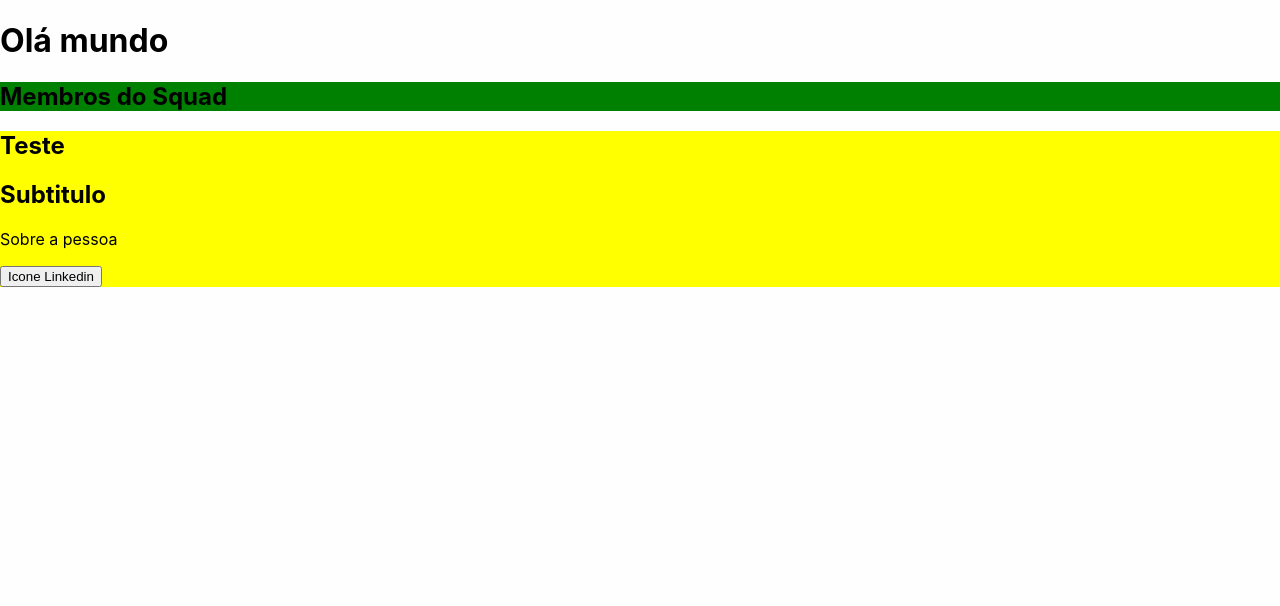
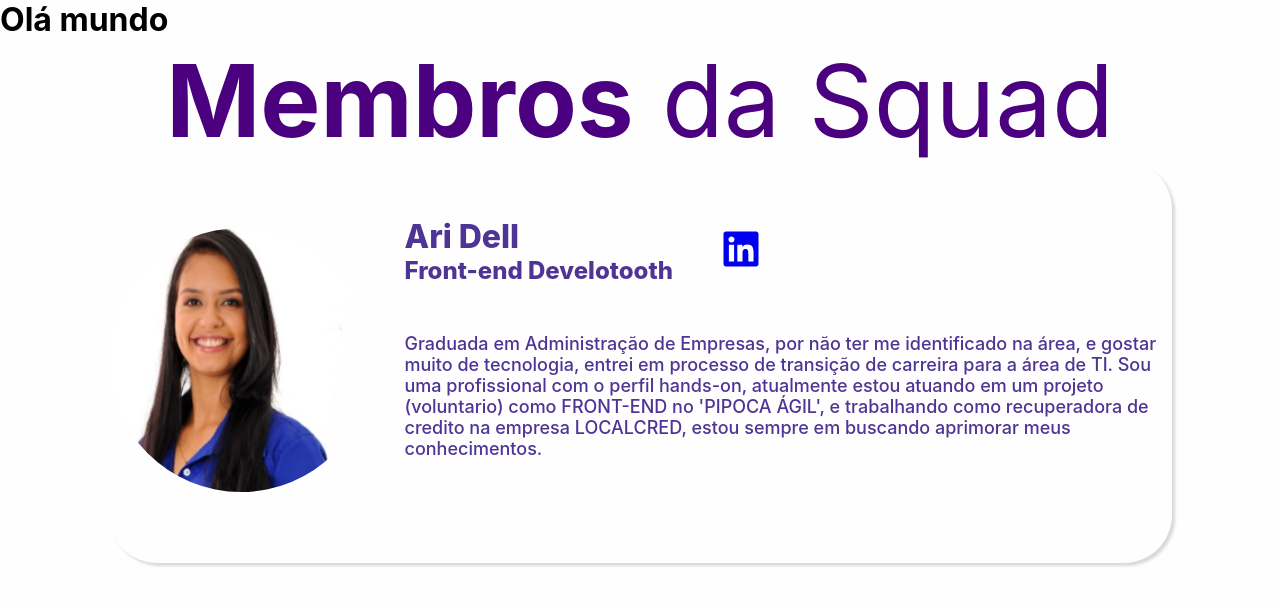
Before and after one commit to squadroxo/squad-roxo-pastel, a React (Vite) app: page / in a window 1280 px wide. Shown: the top 606 px of the page. Built offline with nearby package versions, Linux system fonts and the light colour scheme.

Commit message:
Feat: primeiro componente: Card do membro do Squad

```diff
--- a/src/components/ContainerMembro/ContainerMembro.module.scss
+++ b/src/components/ContainerMembro/ContainerMembro.module.scss
@@ -1,3 +1,46 @@
-.testeContainer {
-  background-color: yellow;
+.container {
+  width: 1063px;
+  height: 402px;
+  display: flex;
+  align-items: center;
+  justify-content: center;
+  gap: 2rem;
+  box-shadow: rgba(0, 0, 0, 0.15) 3px 3px 3px;
+  border-radius: 3rem;
+
+  &__containerFoto{
+
+    &__foto{
+      border-radius: 50%;
+      width: 264px;
+      height: 264px;
+    }
+  }
+
+  &__containerInfos{
+
+    &__pessoa{
+      display: flex;
+      align-items: center;
+      gap: 3rem;
+      &__nome {
+        font-weight: 800;
+        font-size: 32px;
+        color: #4E3494;
+      }
+
+      &__funcao{
+        font-weight: 800;
+        font-size: 24px;
+        color: #4E3494;
+      }
+    }
+
+    &__sobre{
+      margin: 3rem 0;
+      font-size: 18px;
+      font-weight: 500;
+      color: #4E3494;
+    }
+  }
 }
--- a/src/components/ContainerMembro/index.tsx
+++ b/src/components/ContainerMembro/index.tsx
@@ -1,12 +1,32 @@
-import styles from "./ContainerMembro.module.scss"
+import styles from "./ContainerMembro.module.scss";
+import { FaLinkedin } from "react-icons/fa";
 
-export default function ContainerMembro(){
+interface IContainerMembroProps {
+  nomeMembro: string,
+  funcao: string,
+  linkLinkedin: string,
+  sobreMembro: string,
+  foto: string
+}
+
+export default function ContainerMembro({ foto, funcao, linkLinkedin, nomeMembro, sobreMembro }: IContainerMembroProps){
   return (
-    <div className={styles.testeContainer}>
-        <h1>Teste</h1>
-        <h2>Subtitulo</h2>
-        <p>Sobre a pessoa</p>
-        <button>Icone Linkedin</button>
+    <div className={styles.container}>
+      <div className={styles.container__containerFoto}>
+        <img src={foto} alt={`Foto do(a) ${nomeMembro}`} className={styles.container__containerFoto__foto}/>
+      </div>
+      <div className={styles.container__containerInfos}>
+        <div className={styles.container__containerInfos__pessoa}>
+          <div>
+            <h1 className={styles.container__containerInfos__pessoa__nome}>{nomeMembro}</h1>
+            <h2 className={styles.container__containerInfos__pessoa__funcao}>{funcao}</h2>
+          </div>
+          <a href={linkLinkedin} target="_blank">
+            <FaLinkedin size={40}/>
+          </a>
+        </div>
+        <p className={styles.container__containerInfos__sobre}>{sobreMembro}</p>
+      </div>
     </div>
   )
 }
--- a/src/components/SquadSection/SquadSection.module.scss
+++ b/src/components/SquadSection/SquadSection.module.scss
@@ -1,3 +1,12 @@
-.teste{
-  background-color: green;
+.container{
+  display: flex;
+  flex-direction: column;
+  justify-content: center;
+  align-items: center;
+
+  &__tituloSquad{
+    color: #4A007F;
+    font-weight: 400;
+    font-size: 101px;
+  }
 }
--- a/src/components/SquadSection/index.tsx
+++ b/src/components/SquadSection/index.tsx
@@ -3,9 +3,15 @@ import styles from "./SquadSection.module.scss"
 
 export default function SquadSection(){
   return (
-    <article>
-      <h2 className={styles.teste}>Membros do Squad</h2>
-      <ContainerMembro />
+    <article className={styles.container}>
+      <h2 className={styles.container__tituloSquad}><strong>Membros</strong> da Squad</h2>
+      <ContainerMembro
+        foto="devs/ari-dev.png"
+        funcao="Front-end Develotooth"
+        linkLinkedin="https://github.com/iuricode/padroes-de-commits"
+        sobreMembro="Graduada em Administração de Empresas, por não ter me identificado na área, e gostar muito de tecnologia, entrei em processo de transição de carreira para a área de TI. Sou uma profissional com o perfil hands-on, atualmente estou atuando em um projeto (voluntario) como FRONT-END no 'PIPOCA ÁGIL', e trabalhando como recuperadora de credito na empresa LOCALCRED, estou sempre em buscando aprimorar meus conhecimentos."
+        nomeMembro="Ari Dell"
+      />
     </article>
   )
 }
--- a/src/index.css
+++ b/src/index.css
@@ -10,3 +10,9 @@ body {
   padding: 0;
   box-sizing: border-box;
 }
+
+* {
+  margin: 0;
+  padding: 0;
+  box-sizing: border-box;
+}
```
Also changed, not shown: public/devs/ari-dev.png (added), public/devs/dev-ari.jpeg (added).
